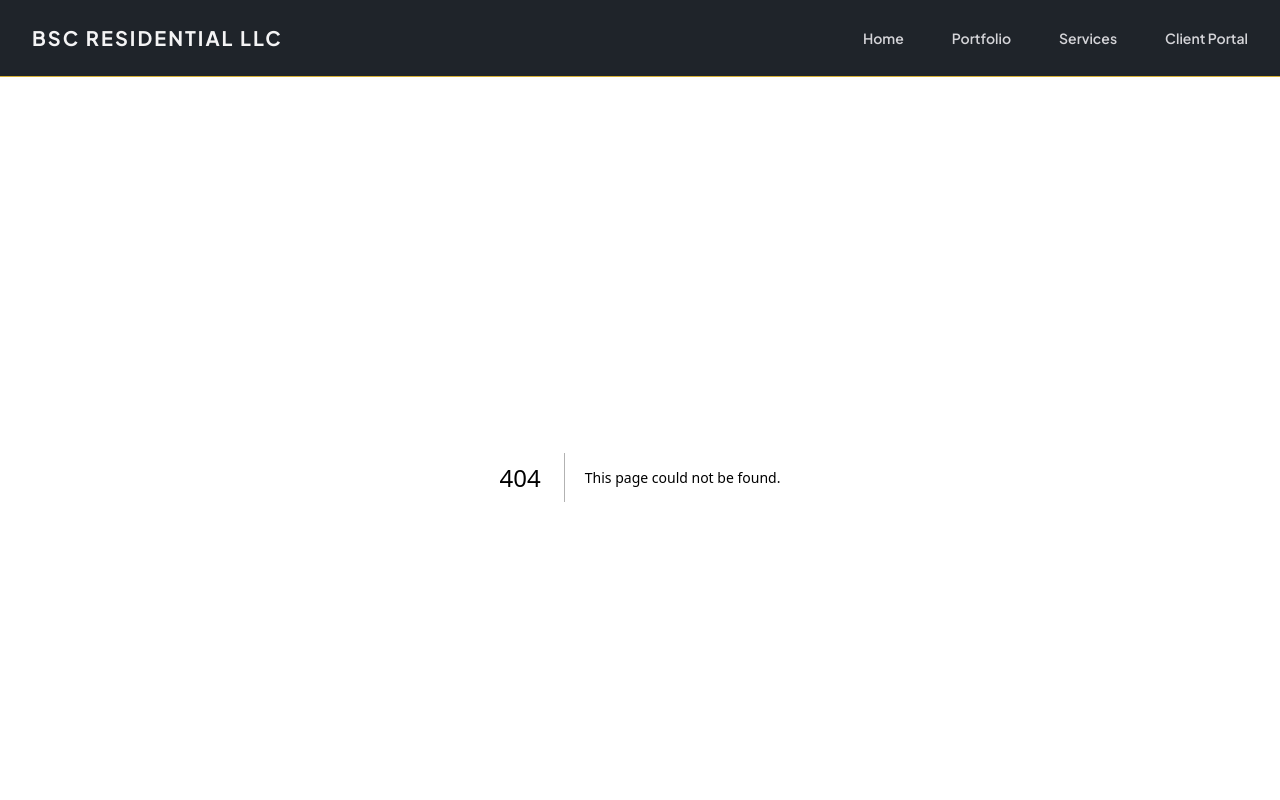
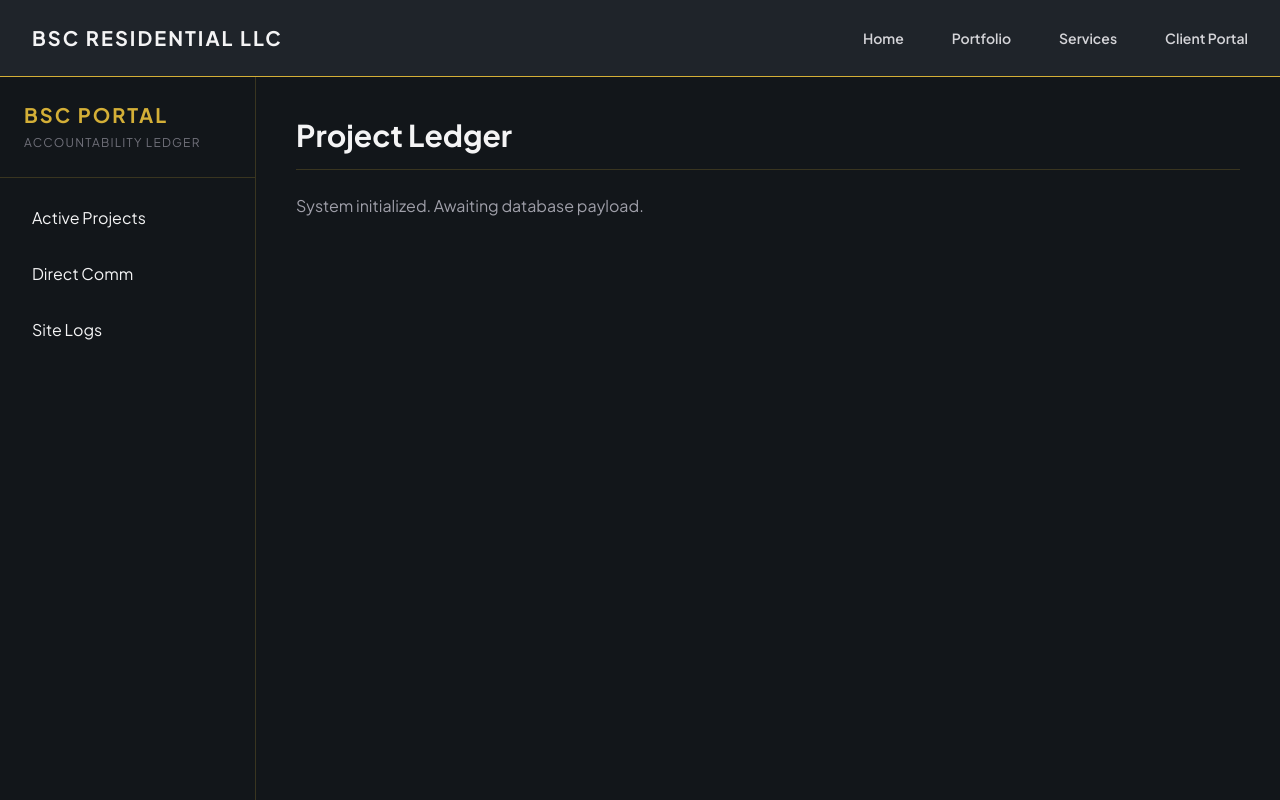
Before and after one commit to stevenclear27/bsc-residential, a Next.js app: page /dashboard in a window 1280 px wide. Before the commit this address had no page. Shown: the top 800 px of the page. Built offline with nearby package versions, Linux system fonts and the light colour scheme.

Commit message:
Architecture: Implement proxy middleware and isolate dashboard Route Group

```diff
--- /dev/null
+++ b/app/(portal)/dashboard/page.tsx
@@ -0,0 +1,12 @@
+export default function DashboardOverview() {
+  return (
+    <div className="space-y-6">
+      <h1 className="text-3xl font-bold text-zinc-100 border-b border-brand-primary/20 pb-4">
+        Project Ledger
+      </h1>
+      <p className="text-zinc-400">
+        System initialized. Awaiting database payload.
+      </p>
+    </div>
+  );
+}
--- /dev/null
+++ b/app/(portal)/layout.tsx
@@ -0,0 +1,62 @@
+import Link from "next/link";
+import { ReactNode } from "react";
+
+export default function PortalLayout({ children }: { children: ReactNode }) {
+  return (
+    <div className="flex h-screen w-full bg-brand-canvas text-zinc-100">
+      {/* SIDEBAR COMPONENT (Isolated Navigation) */}
+      <aside className="w-64 border-r border-brand-primary/20 bg-brand-canvas/50 flex flex-col hidden md:flex">
+        <div className="p-6 border-b border-brand-primary/20">
+          <h2 className="text-xl font-bold tracking-widest text-brand-primary uppercase">
+            BSC Portal
+          </h2>
+          <span className="text-xs text-zinc-500 uppercase tracking-widest">
+            Accountability Ledger
+          </span>
+        </div>
+
+        <nav className="flex-1 p-4 space-y-2">
+          <Link
+            href="/dashboard"
+            className="block px-4 py-3 rounded-md hover:bg-brand-primary/10 hover:text-brand-primary transition-colors"
+          >
+            Active Projects
+          </Link>
+          <Link
+            href="/dashboard/messages"
+            className="block px-4 py-3 rounded-md hover:bg-brand-primary/10 hover:text-brand-primary transition-colors"
+          >
+            Direct Comm
+          </Link>
+          <Link
+            href="/dashboard/logs"
+            className="block px-4 py-3 rounded-md hover:bg-brand-primary/10 hover:text-brand-primary transition-colors"
+          >
+            Site Logs
+          </Link>
+        </nav>
+
+        <div className="p-4 border-t border-brand-primary/20">
+          {/* Logout functionality will be wired here */}
+          <button className="w-full text-left px-4 py-2 text-sm text-zinc-400 hover:text-brand-primary transition-colors">
+            Sign Out
+          </button>
+        </div>
+      </aside>
+
+      {/* MAIN CONTENT AREA */}
+      <main className="flex-1 overflow-y-auto">
+        {/* Mobile Header fallback */}
+        <header className="md:hidden border-b border-brand-primary/20 p-4 flex justify-between items-center bg-brand-canvas">
+          <h2 className="text-lg font-bold text-brand-primary">BSC Portal</h2>
+          <button className="text-brand-primary border border-brand-primary/30 px-3 py-1 rounded text-sm">
+            Menu
+          </button>
+        </header>
+
+        {/* Children (Specific Pages) load here */}
+        <div className="p-6 md:p-10">{children}</div>
+      </main>
+    </div>
+  );
+}
--- a/app/portal/page.tsx
+++ /dev/null
@@ -1,9 +0,0 @@
-import PortalLogin from "@/components/PortalLogin";
-
-export default function PortalPage() {
-  return (
-    <main className="flex min-h-screen flex-col items-center justify-start w-full">
-      <PortalLogin />
-    </main>
-  );
-}
--- a/components/OperatorProfile.tsx
+++ b/components/OperatorProfile.tsx
@@ -36,7 +36,7 @@ export default function OperatorProfile() {
           {/* Headshot Asset */}
           <div className="relative h-80 w-full overflow-hidden rounded-xl shadow-lg border border-brand-primary/20">
             <Image
-              src="/operator/operator-profile-headshot.webp"
+              src="/operator/operator-profile-headshot-business.webp"
               alt="Master Carpenter on a structural build site"
               fill
               unoptimized
--- /dev/null
+++ b/proxy.ts
@@ -0,0 +1,52 @@
+import { createServerClient } from "@supabase/ssr";
+import { NextResponse, type NextRequest } from "next/server";
+
+export async function proxy(request: NextRequest) {
+  let supabaseResponse = NextResponse.next({
+    request,
+  });
+
+  const supabase = createServerClient(
+    process.env.NEXT_PUBLIC_SUPABASE_URL!,
+    process.env.NEXT_PUBLIC_SUPABASE_ANON_KEY!,
+    {
+      cookies: {
+        getAll() {
+          return request.cookies.getAll();
+        },
+        setAll(cookiesToSet) {
+          cookiesToSet.forEach(({ name, value, options }) =>
+            request.cookies.set(name, value),
+          );
+          supabaseResponse = NextResponse.next({
+            request,
+          });
+          cookiesToSet.forEach(({ name, value, options }) =>
+            supabaseResponse.cookies.set(name, value, options),
+          );
+        },
+      },
+    },
+  );
+
+  // Verify the active session
+  const {
+    data: { user },
+  } = await supabase.auth.getUser();
+
+  // If there is no user and they are trying to access the portal, boot them to login
+  if (!user && request.nextUrl.pathname.startsWith("/dashboard")) {
+    const url = request.nextUrl.clone();
+    url.pathname = "/portal-login"; // Adjust to your actual login route
+    return NextResponse.redirect(url);
+  }
+
+  return supabaseResponse;
+}
+
+// Ensure the middleware only runs on relevant routes to save processing bandwidth
+export const config = {
+  matcher: [
+    "/((?!_next/static|_next/image|favicon.ico|.*\\.(?:svg|png|jpg|jpeg|gif|webp)$).*)",
+  ],
+};
```
Also changed, not shown: app/(marketing)/page.tsx (renamed from app/page.tsx), app/(marketing)/portfolio/page.tsx (renamed from app/portfolio/page.tsx), app/(marketing)/services/page.tsx (renamed from app/services/page.tsx).
